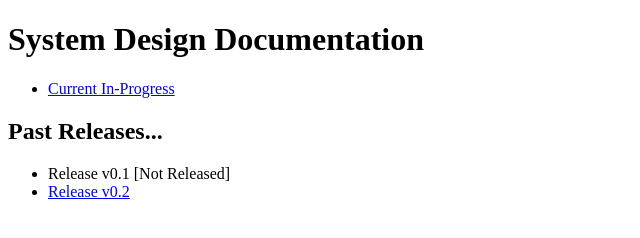
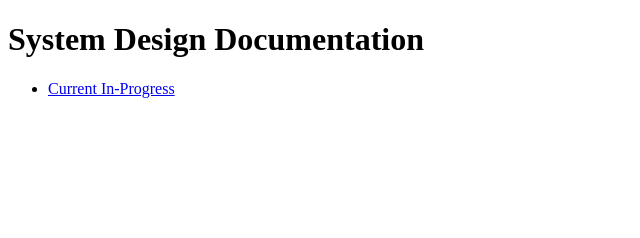
Before and after one commit to EOEPCA/um-billing-service, a plain HTML site: page SDD/index.html in a window 1280 px wide. Shown: the whole page, without its empty margins (0-640 px from the left). Drawn offline with Linux system fonts and the light colour scheme.

Commit message:
Update index.html

```diff
--- a/SDD/index.html
+++ b/SDD/index.html
@@ -13,12 +13,5 @@
         <li><a href="current/">Current In-Progress</a></li>
       </ul>
     </div>
-	<h2> Past Releases...</h2>
-	<div>
-      <ul>
-        <li>Release v0.1 [Not Released]</li>
-        <li><a href="v0.2/">Release v0.2</a></li>
-      </ul>
-    </div>
   </body>
 </html>
```
